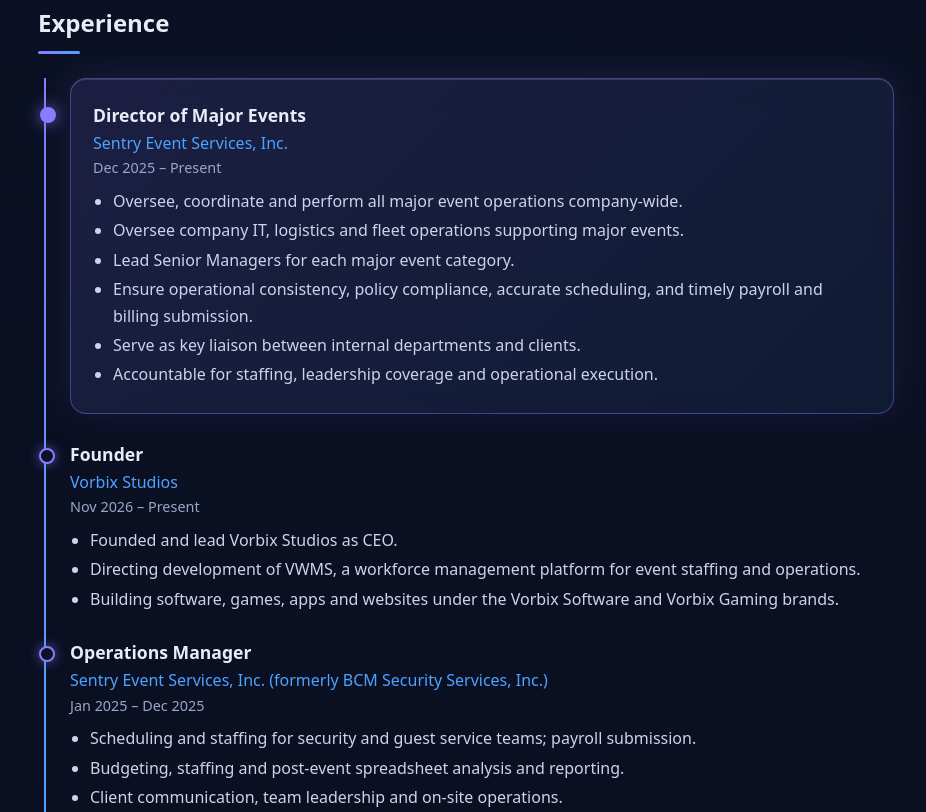
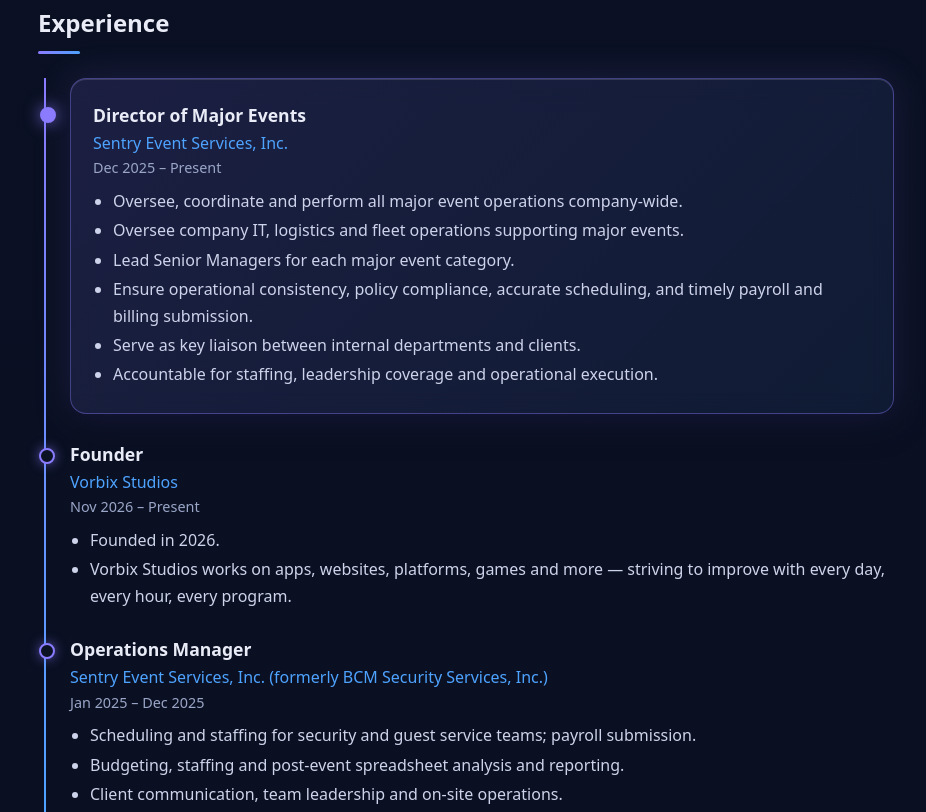
Before and after one commit to DaVarnison/aarron-site, an Astro site: page / in a window 1280 px wide. Shown: the part 1335-2147 px from the top of the page, without its empty margins (174-1100 px from the left). Built offline with nearby package versions, Linux system fonts and the light colour scheme; Astro itself is replaced by a stand-in of ours.

Commit message:
Vorbix: drop project bullets, add Founder line to hero

```diff
--- a/src/pages/index.astro
+++ b/src/pages/index.astro
@@ -8,9 +8,8 @@ const exp = [
   'Serve as key liaison between internal departments and clients.',
   'Accountable for staffing, leadership coverage and operational execution.']},
  {role:'Founder',org:'Vorbix Studios',dates:'Nov 2026 – Present',pts:[
-  'Founded and lead Vorbix Studios as CEO.',
-  'Directing development of VWMS, a workforce management platform for event staffing and operations.',
-  'Building software, games, apps and websites under the Vorbix Software and Vorbix Gaming brands.']},
+  'Founded in 2026.',
+  'Vorbix Studios works on apps, websites, platforms, games and more — striving to improve with every day, every hour, every program.']},
  {role:'Operations Manager',org:'Sentry Event Services, Inc. (formerly BCM Security Services, Inc.)',dates:'Jan 2025 – Dec 2025',pts:[
   'Scheduling and staffing for security and guest service teams; payroll submission.',
   'Budgeting, staffing and post-event spreadsheet analysis and reporting.',
@@ -71,7 +70,7 @@ nav{position:fixed;top:16px;left:0;right:0;z-index:10;display:flex;justify-conte
 .hero{min-height:100vh;min-height:100svh;display:flex;flex-direction:column;align-items:center;justify-content:center;text-align:center;padding:120px 22px 72px}
 .pic{width:200px;height:200px;border-radius:50%;object-fit:cover;flex:none;border:3px solid transparent;background:linear-gradient(var(--bg),var(--bg)) padding-box,linear-gradient(135deg,var(--a),var(--b)) border-box;box-shadow:0 0 50px rgba(139,123,255,.4),0 0 100px rgba(78,163,255,.22)}
 .hero h1{font-size:clamp(2.8rem,8vw,4.8rem);line-height:1.04;margin:28px 0 12px;background:linear-gradient(90deg,#fff,#b7aaff 55%,#7cb8ff);-webkit-background-clip:text;background-clip:text;color:transparent}
-.hero .t{font-size:1.25rem;margin:0}.hero .m{color:var(--mut);margin:8px 0 0}
+.hero .t{font-size:1.25rem;margin:0}.hero .t2{font-size:1.1rem;margin:8px 0 0;background:linear-gradient(90deg,#b7aaff,#7cb8ff);-webkit-background-clip:text;background-clip:text;color:transparent}.hero .m{color:var(--mut);margin:8px 0 0}
 .kick{margin:0 0 8px;font-size:.78rem;font-weight:700;letter-spacing:.22em;text-transform:uppercase;background:linear-gradient(90deg,var(--a),var(--b));-webkit-background-clip:text;background-clip:text;color:transparent}
 .btns{margin-top:30px;display:flex;gap:12px;flex-wrap:wrap;justify-content:center}
 .btn{position:relative;overflow:hidden;display:inline-block;padding:12px 20px;border-radius:14px;background:linear-gradient(135deg,rgba(255,255,255,.12),rgba(255,255,255,.04));border:1px solid var(--brd);backdrop-filter:blur(12px);-webkit-backdrop-filter:blur(12px);box-shadow:inset 0 1px 0 rgba(255,255,255,.25),inset 0 -1px 0 rgba(255,255,255,.06),0 8px 24px rgba(2,6,20,.35);color:var(--text);font-weight:600;transition:transform .25s ease,box-shadow .25s ease,border-color .25s ease}
@@ -123,6 +122,7 @@ html.js .rv.in{opacity:1;transform:none}
 <img class="pic rv" src="images/headshot-800.jpg" srcset="images/headshot-400.jpg 400w, images/headshot-800.jpg 800w" sizes="(max-width:700px) 160px, 200px" width="200" height="200" alt="Portrait of Aarron Warnagiris in a suit" fetchpriority="high">
 <h1 class="rv">Aarron Warnagiris</h1>
 <p class="t rv">Director of Major Events &amp; Special Projects · Sentry Event Services, Inc.</p>
+<p class="t2 rv">Founder · Vorbix Studios</p>
 <p class="m rv">Wilkes-Barre, Pennsylvania</p>
 <div class="btns rv"><a class="btn p" href={li} target="_blank" rel="noopener">Connect on LinkedIn</a></div>
 <a class="scroll rv" href="#about">Scroll ↓</a>
```
